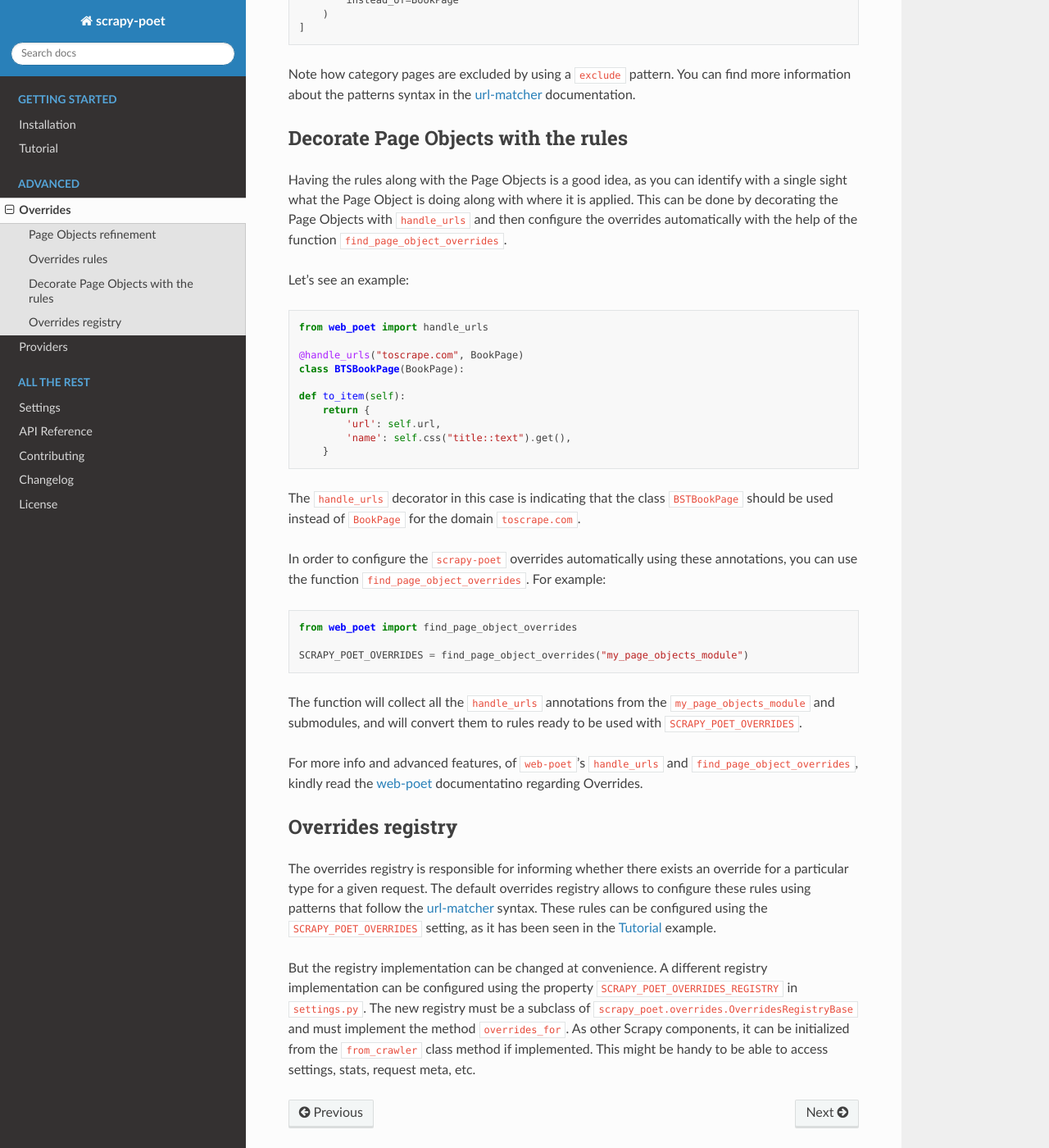
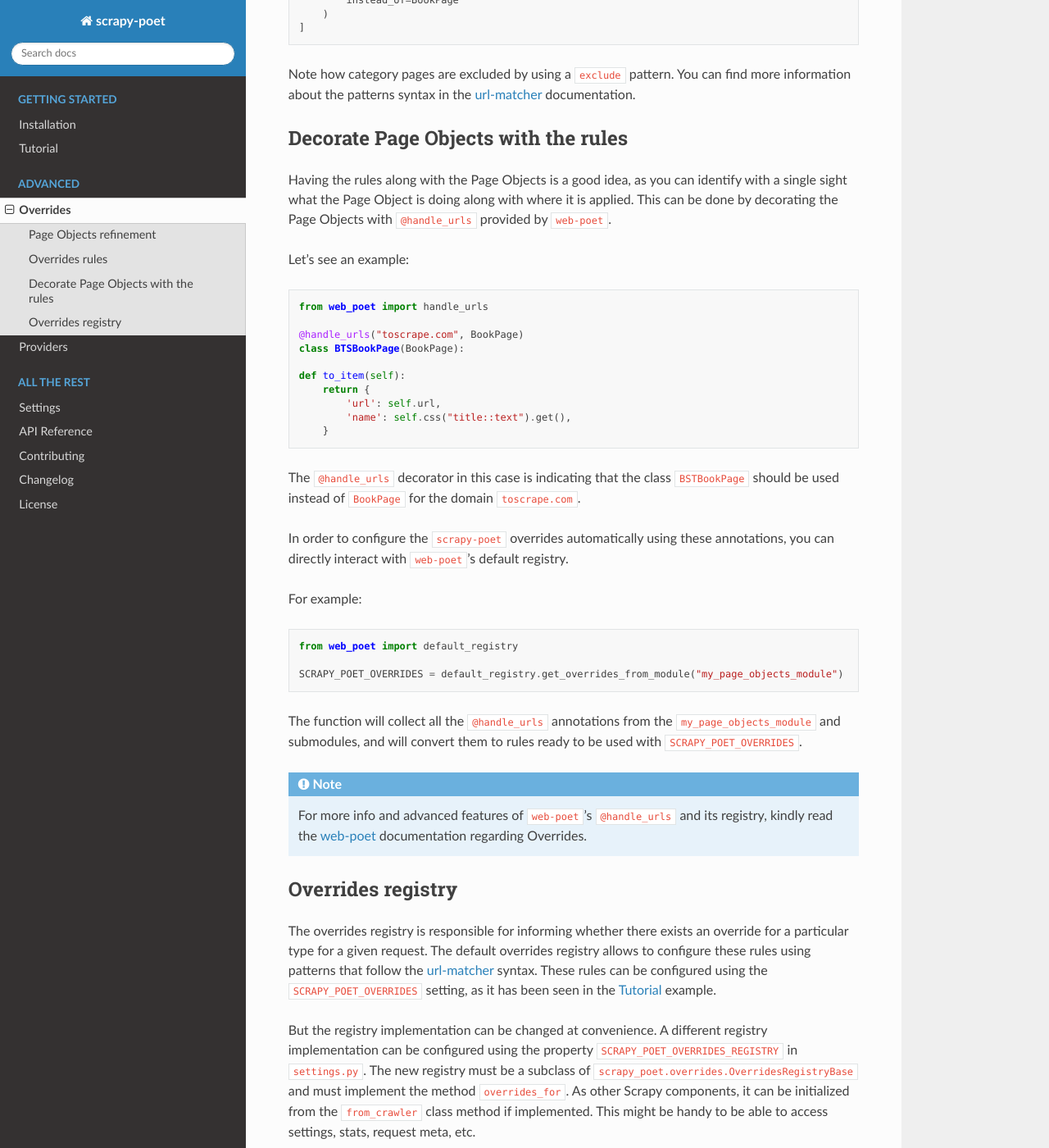
Before and after one commit to scrapinghub/scrapy-poet, a Sphinx documentation site: the page built from docs/overrides.rst, in a window 1280 px wide and 1400 px high, scrolled down 1834 px. Shown: the whole window at 82% size. Built offline with Sphinx 7.4.7 and the Read the Docs theme 2.0.0, drawn with Linux system fonts in a browser that asks for light colours.

Commit message:
update docs in-line with recent web-poet refactoring

```diff
--- a/docs/overrides.rst
+++ b/docs/overrides.rst
@@ -112,9 +112,7 @@ Decorate Page Objects with the rules
 Having the rules along with the Page Objects is a good idea,
 as you can identify with a single sight what the Page Object is doing
 along with where it is applied. This can be done by decorating the
-Page Objects with ``handle_urls`` and then
-configure the overrides automatically with the help of the function
-``find_page_object_overrides``.
+Page Objects with ``@handle_urls`` provided by ``web-poet``.
 
 Let's see an example:
 
@@ -131,28 +129,31 @@ Let's see an example:
             'name': self.css("title::text").get(),
         }
 
-The ``handle_urls`` decorator in this case is indicating that
+The ``@handle_urls`` decorator in this case is indicating that
 the class ``BSTBookPage`` should be used instead of ``BookPage``
 for the domain ``toscrape.com``.
 
 In order to configure the ``scrapy-poet`` overrides automatically
-using these annotations,
-you can use the function ``find_page_object_overrides``.
+using these annotations, you can directly interact with ``web-poet``'s
+default registry.
+
 For example:
 
 .. code-block:: python
 
-    from web_poet import find_page_object_overrides
+    from web_poet import default_registry
 
-    SCRAPY_POET_OVERRIDES = find_page_object_overrides("my_page_objects_module")
+    SCRAPY_POET_OVERRIDES = default_registry.get_overrides_from_module("my_page_objects_module")
 
-The function will collect all the ``handle_urls`` annotations from the
+The function will collect all the ``@handle_urls`` annotations from the
 ``my_page_objects_module`` and submodules, and will convert them
 to rules ready to be used with ``SCRAPY_POET_OVERRIDES``.
 
-For more info and advanced features, of ``web-poet``'s ``handle_urls``
-and ``find_page_object_overrides``, kindly read the `web-poet <https://web-poet.readthedocs.io>`_
-documentatino regarding Overrides.
+.. note::
+
+    For more info and advanced features of ``web-poet``'s ``@handle_urls``
+    and its registry, kindly read the `web-poet <https://web-poet.readthedocs.io>`_
+    documentation regarding Overrides.
 
 Overrides registry
 ==================
```
Also changed, not shown: 1 other file.
